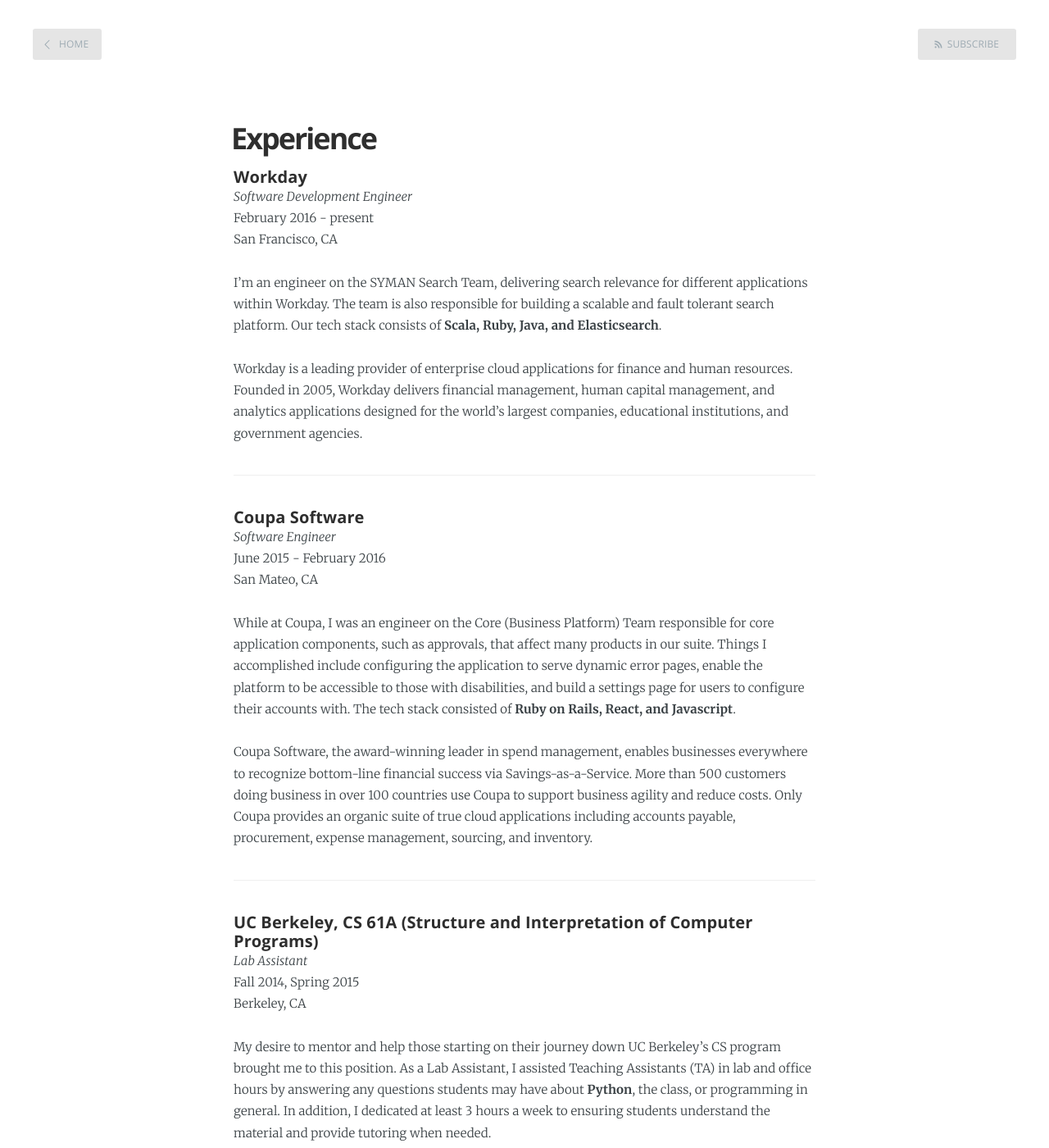
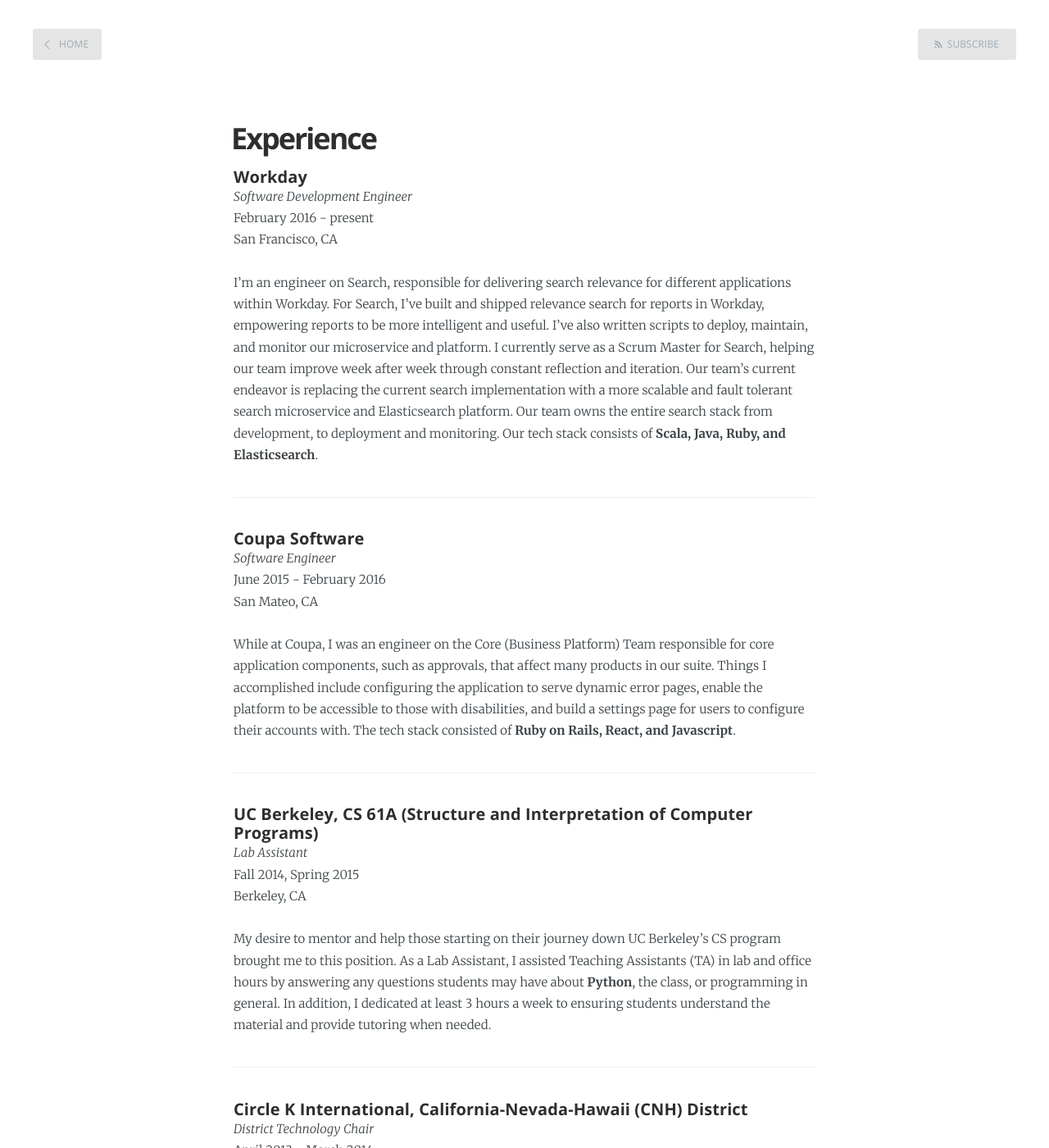
Before and after one commit to thejerrybao/thejerrybao.github.io, a Jekyll site: the page built from experience.md, in a window 1280 px wide and 1400 px high. Shown: the whole window at 82% size. Built offline with Jekyll 4.4.1, drawn with Linux system fonts in a browser that asks for light colours; some of the changed text lies outside the part shown.

Commit message:
Modify Experience

```diff
--- a/experience.md
+++ b/experience.md
@@ -8,9 +8,7 @@ title: Experience
 February 2016 - present<br />
 San Francisco, CA
 
-I'm an engineer on the SYMAN Search Team, delivering search relevance for different applications within Workday. The team is also responsible for building a scalable and fault tolerant search platform. Our tech stack consists of **Scala, Ruby, Java, and Elasticsearch**.
-
-Workday is a leading provider of enterprise cloud applications for finance and human resources. Founded in 2005, Workday delivers financial management, human capital management, and analytics applications designed for the world's largest companies, educational institutions, and government agencies.
+I'm an engineer on Search, responsible for delivering search relevance for different applications within Workday. For Search, I've built and shipped relevance search for reports in Workday, empowering reports to be more intelligent and useful. I've also written scripts to deploy, maintain, and monitor our microservice and platform. I currently serve as a Scrum Master for Search, helping our team improve week after week through constant reflection and iteration. Our team's current endeavor is replacing the current search implementation with a more scalable and fault tolerant search microservice and Elasticsearch platform. Our team owns the entire search stack from development, to deployment and monitoring. Our tech stack consists of **Scala, Java, Ruby, and Elasticsearch**.
 
 <hr>
 
@@ -21,8 +19,6 @@ San Mateo, CA
 
 While at Coupa, I was an engineer on the Core (Business Platform) Team responsible for core application components, such as approvals, that affect many products in our suite. Things I accomplished include configuring the application to serve dynamic error pages, enable the platform to be accessible to those with disabilities, and build a settings page for users to configure their accounts with. The tech stack consisted of **Ruby on Rails, React, and Javascript**.
 
-Coupa Software, the award-winning leader in spend management, enables businesses everywhere to recognize bottom-line financial success via Savings-as-a-Service. More than 500 customers doing business in over 100 countries use Coupa to support business agility and reduce costs. Only Coupa provides an organic suite of true cloud applications including accounts payable, procurement, expense management, sourcing, and inventory.
-
 <hr>
 
 ##### UC Berkeley, CS 61A (Structure and Interpretation of Computer Programs)
@@ -31,8 +27,6 @@ Fall 2014, Spring 2015<br />
 Berkeley, CA
 
 My desire to mentor and help those starting on their journey down UC Berkeley's CS program brought me to this position. As a Lab Assistant, I assisted Teaching Assistants (TA) in lab and office hours by answering any questions students may have about **Python**, the class, or programming in general. In addition, I dedicated at least 3 hours a week to ensuring students understand the material and provide tutoring when needed.
-
-UC Berkeley's CS 61A is the largest class that Berkeley offers and is the introductory course for CS and EECS majors, providing a foundation in programming, not about how to use one particular programming language. It concentrates mostly on the idea of abstraction, allowing the programmer to think in terms appropriate to the problem rather than in low-level operations dictated by the computer hardware.
 
 <hr>
 
@@ -43,8 +37,6 @@ Rancho Cucamonga, CA
 
 Part of my extracurriculars included being active with community service through Circle K. During my time in Circle K, I served as District Technology Chair for the CNH District. During my tenure, I revamped and maintained the [district website](www.cnhcirclek.org) and the resource database, assisted over 60 clubs in the areas of technology and publicity, and led a Public Relations Committee of 10 members from all over California, Nevada, and Hawaii to publicize district events and provide resources to clubs. The District Board consisted of 20 other members, aimed at achieving our goals of improving our district through its three tenets of service, leadership, and fellowship.
 
-Circle K International is the largest collegiate and university community service, leadership development, and friendship organization in the world. With more than 14,000 members in 17 nations, its members make a positive impact on the world every day. Through its three tenets, it empowers its members to serve, lead, and create life long friendships.
-
 <hr>
 
 ##### SYNQY Corporation
@@ -53,5 +45,3 @@ January 2013 - May 2013<br />
 Pleasant Hill, CA
 
 As one of three engineers at SYNQY, I was given the opportunity to contribute significantly even as an intern. During my internship, I developed a slideshow gallery with thumbnails in a modal that displayed content such as websites and images and implemented a drag and drop file uploading system. I was also able to assist in the development of the SYNQY in areas such as language choice and other design requirements. The tech stack consisted of **PHP, jQuery, and SQL**.
-
-SYNQY is a brand management platform providing visibility and control over brand content within online retail sites. It helps solve the challenges of selling online: delivering rich, interactivity and an enhanced shopping experience directly at the point of shopper interest. SYNQY helps keeps shoppers on the site, engaging and leading them toward purchase.
```
